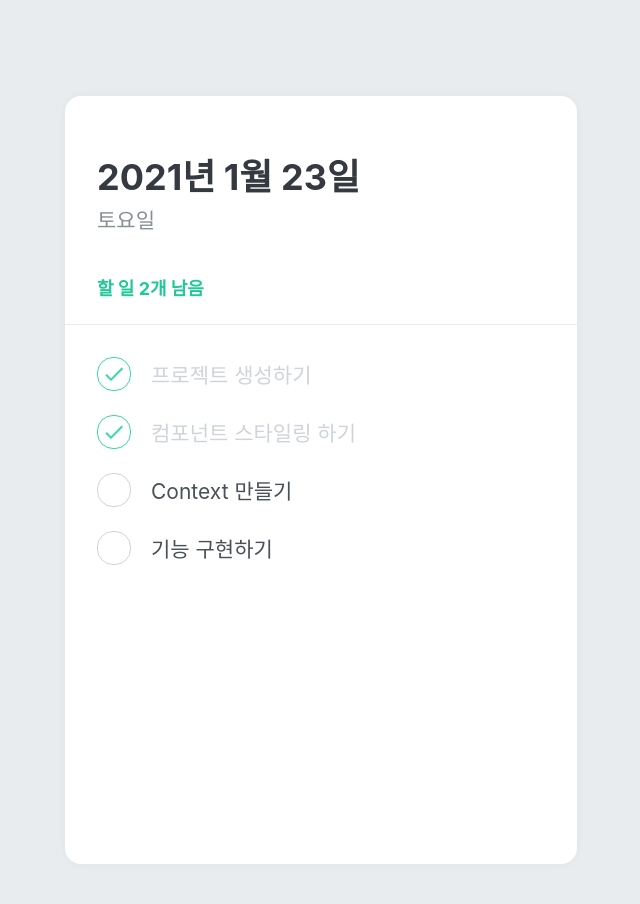
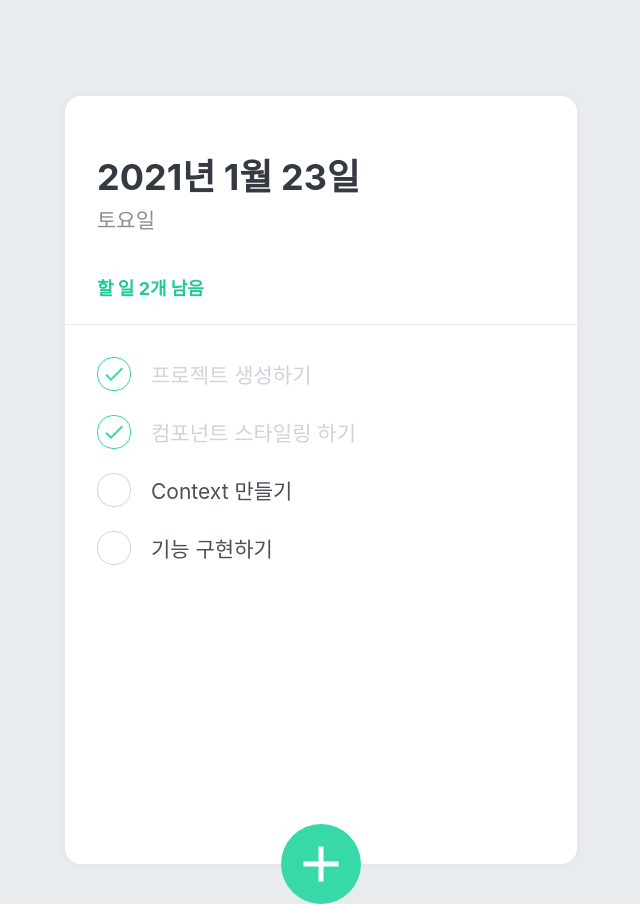
Before and after one commit to prsn-ts/react_study_TodoList, a React (Create React App) app: page / in a window 1280 px wide. Shown: the whole page, without its empty margins (319-959 px from the left). Built offline with nearby package versions, Linux system fonts and the light colour scheme.

Commit message:
useState 함수/Meterial Design(MdAdd) 를 사용하는 TodoCreate.js 파일 생성함.

```diff
--- a/src/TodoApp.js
+++ b/src/TodoApp.js
@@ -4,6 +4,7 @@
 import TodoTemplate from './components/TodoTemplate';
 import TodoHead from './components/TodoHead';
 import TodoList from './components/TodoList';
+import TodoCreate from './components/TodoCreate';
 
 //styled-components를 활용한 배경색상 지정.(글로벌 스타일을 추가하고 싶을 땐 createGlobalStyle 사용)
 const GlobalStyle = createGlobalStyle`
@@ -20,6 +21,7 @@
             <TodoTemplate>
                 <TodoHead/>
                 <TodoList/>
+                <TodoCreate/>
             </TodoTemplate>
         </>
     );
--- /dev/null
+++ b/src/components/TodoCreate.js
@@ -0,0 +1,124 @@
+import { React, useState } from "react";
+import styled, { css } from "styled-components"; //컴포넌트에 스타일을 지정할 수 있게 해주는 라이브러리
+import { MdAdd } from "react-icons/md"; //플러스 모양(+) 아이콘을 가져오는 Meterial Design 라이브러리
+
+//할일을 추가하기위한 CircleButton 컴포넌트의 원 모양 버튼 생성
+const CircleButton = styled.button`
+    background: #38d9a9;
+    &:hover {
+        background: #63e6be;
+    }
+    &:active {
+        background: #20c997;
+    }
+
+    z-index: 5;
+    cursor: pointer;
+    width: 80px;
+    height: 80px;
+    position: absolute;
+    left: 50%;
+    bottom: 0;
+
+    //자기자신의 width, height 기준(여기서는 CircleButton 컴포넌트)으로 x축으로 -50%, y축으로 50% 이동
+    transform: translate(-50%, 50%);
+    border-radius: 50%;
+    color: white;
+    font-size: 60px;
+    border: none;
+    outline: none; //버튼을 클릭했을 때 외곽 라인을 보이지 않도록 설정.
+
+    //버튼안에 플러스 아이콘이 가로,세로 가운데 정렬되도록 설정하는 부분들.
+    display: flex;
+    align-items: center;
+    justify-content: center;
+
+    //0.125초 동안 transition이 적용될 수 있는 모든 속성에 ease-in-out 효과 지정
+    transition: 0.125s all ease-in-out;
+
+    //props.open의 값이 true일 때(할일 추가 버튼을 눌렀을 때) css 효과 지정.
+    ${props =>
+        props.open &&
+        css`
+            background: $ff6b6b;
+            &:hover {
+                background: #ff8787;
+            }
+            &:active {
+                background: #fa5252;
+            }
+            transform: translate(-50%, 50%) rotate(45deg);
+        `
+    }
+`;
+
+//삽입될 폼의 위치를 잡는 InsertFormPositioner 컴포넌트의 div 요소
+const InsertFormPositioner = styled.div`
+  width: 100%;
+  bottom: 0;
+  left: 0;
+  position: absolute;
+`;
+
+//삽입될 폼 요소의 css 스타일 지정.
+const InsertForm = styled.form`
+  background: #f8f9fa;
+  padding-left: 32px;
+  padding-top: 32px;
+  padding-right: 32px;
+  padding-bottom: 72px;
+
+  border-bottom-left-radius: 16px; //요소의 맨 왼쪽밑 테투리의 모서리를 둥글게
+  border-bottom-right-radius: 16px; //요소의 맨 오른쪽밑 테투리의 모서리를 둥글게
+  border-top: 1px solid #e9ecef;
+`;
+
+//삽입될 폼안에 input 요소의 css 스타일 지정.
+const Input = styled.input`
+  padding: 12px;
+  border-radius: 4px;
+  border: 1px solid #dee2e6;
+  width: 100%;
+  outline: none;
+  font-size: 18px;
+  box-sizing: border-box; //width 값에 padding, border 값을 빼서 요소의 가로길이를 나타냄.
+`;
+
+function TodoCreate() {
+    const [open, setOpen] = useState(false); //react-hooks 기능을 통해 useState 함수로 상태값을 관리
+    //console.log(useState); -> 시험용
+    //console.log([open, setOpen]); -> 시험용
+
+    //할일 추가 버튼을 눌렀는지 안눌렀는지 확인하는 값(true or false)을 open 변수의 값으로 관리
+    const onToggle = () => setOpen(!open);
+
+    return (
+      <>
+        {/*
+            open 변수의 값이
+            true일 때 할일을 추가할 컴포넌트들을 생성
+            false일 때는 컴포넌트 생성 X
+        */}
+        {open && (
+          <InsertFormPositioner>
+            <InsertForm>
+              <Input autoFocus placeholder="할 일을 입력 후, Enter 를 누르세요" />
+            </InsertForm>
+          </InsertFormPositioner>
+        )}
+        {/*
+            버튼을 클릭했을 때 onToggle 함수 실행
+            단 onClick={onToggle()} 이런 식으로 함수를 직접 실행하면 안된다.
+            왜냐하면 상태값을 변경한 후에 렌더링이 돼야하는데 위처럼 직접 실행하면
+            렌더링이 되는 시점에서 함수를 호출하여 상태값을 변경하려하기 때문에 오류가 난다.
+
+            open 속성은 할일 추가 버튼을 눌렀는 지(true) 안 눌렀는지(false) 판단한다.
+        */}
+        <CircleButton onClick={onToggle} open={open}>
+          <MdAdd />
+        </CircleButton>
+      </>
+    );
+  }
+
+  export default TodoCreate;
```
